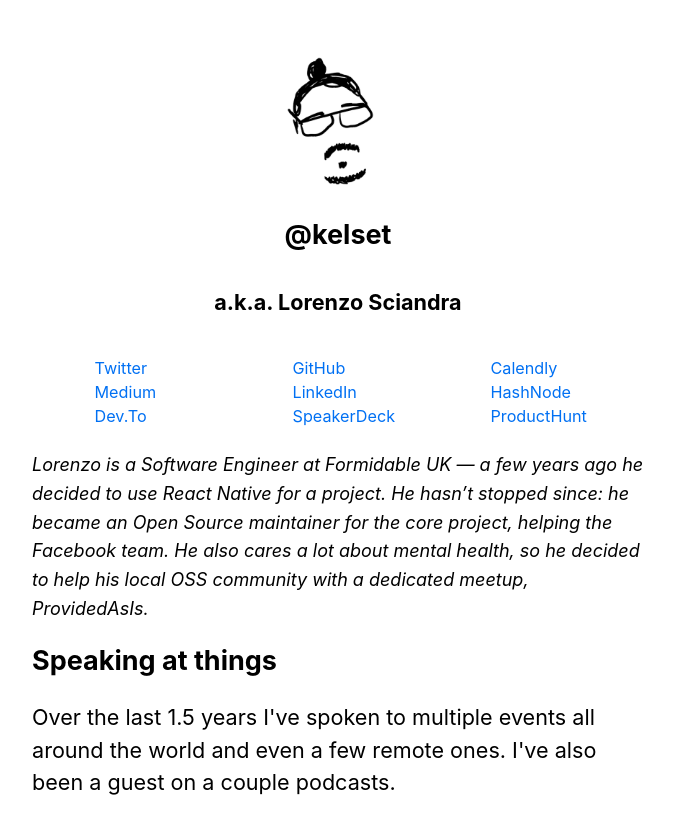
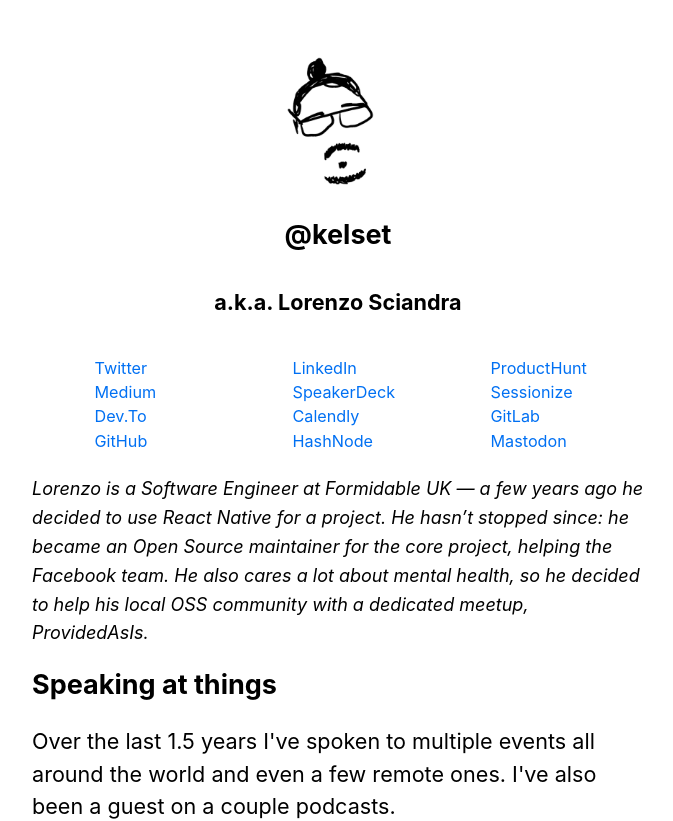
Before and after one commit to kelset/kelset.github.io, a Next.js app: page / in a window 1280 px wide. Shown: the top 821 px of the page, without its empty margins (302-975 px from the left). Built offline with nearby package versions, Linux system fonts and the light colour scheme.

Commit message:
couple of small updates to listed websites

```diff
--- a/pages/index.tsx
+++ b/pages/index.tsx
@@ -9,7 +9,7 @@ import { getSortedPostsData } from "../lib/posts";
 
 import utilStyles from "../styles/utils.module.css";
 
-const talksTypes = [
+const kindsOfTalks = [
   "Keynotes",
   "Talks",
   "Panels",
@@ -20,7 +20,7 @@ const talksTypes = [
   "Video series",
 ];
 
-const websitesTypes = [
+const websitesWithAccounts = [
   { website: "Twitter", url: "https://twitter.com/Kelset" },
   { website: "Medium", url: "https://medium.com/@Kelset" },
   { website: "Dev.To", url: "https://dev.to/kelset" },
@@ -30,6 +30,12 @@ const websitesTypes = [
   { website: "Calendly", url: "https://calendly.com/kelset" },
   { website: "HashNode", url: "https://hashnode.com/@kelset" },
   { website: "ProductHunt", url: "https://www.producthunt.com/@kelset" },
+  { website: "Sessionize", url: "https://sessionize.com/kelset/" },
+  { website: "GitLab", url: "https://gitlab.com/kelset" },
+  {
+    website: "Mastodon",
+    url: "https://mastodon.technology/web/accounts/327655",
+  },
 ];
 
 export default function Home({
@@ -48,8 +54,11 @@ export default function Home({
       </Head>
       <section className={utilStyles.headingMd}>
         <ul className={utilStyles.websitesList}>
-          {websitesTypes.map((websiteType) => (
-            <li className={utilStyles.websitesListItem}>
+          {websitesWithAccounts.map((websiteType) => (
+            <li
+              className={utilStyles.websitesListItem}
+              key={websiteType.website}
+            >
               <a href={websiteType.url}> {websiteType.website}</a>
             </li>
           ))}
@@ -72,7 +81,7 @@ export default function Home({
         <p>
           I'm available for any of these:
           <ul className={utilStyles.eventsList}>
-            {talksTypes.map((eventType) => (
+            {kindsOfTalks.map((eventType) => (
               <li className={utilStyles.eventsListItem}>{eventType}</li>
             ))}
           </ul>
```
